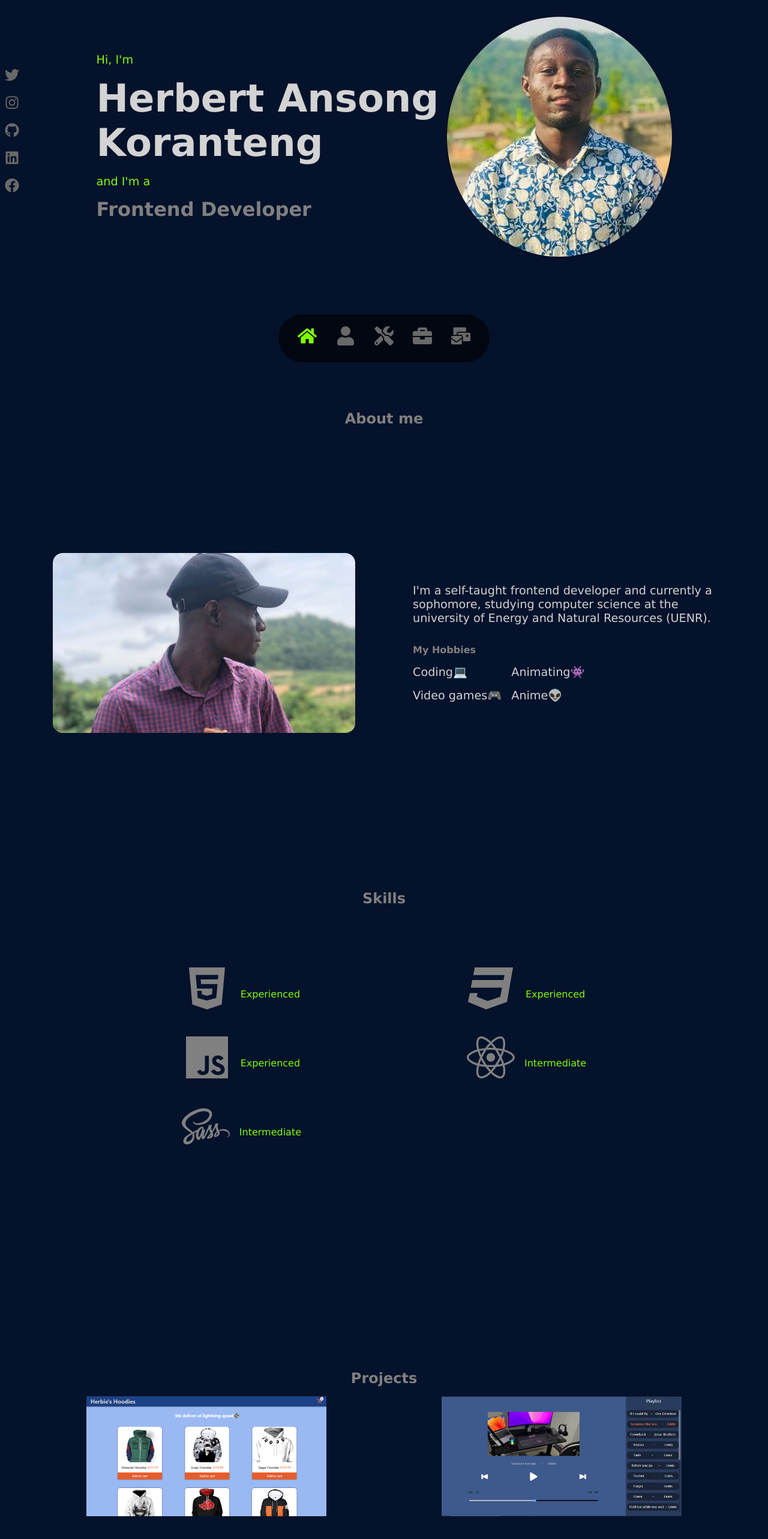
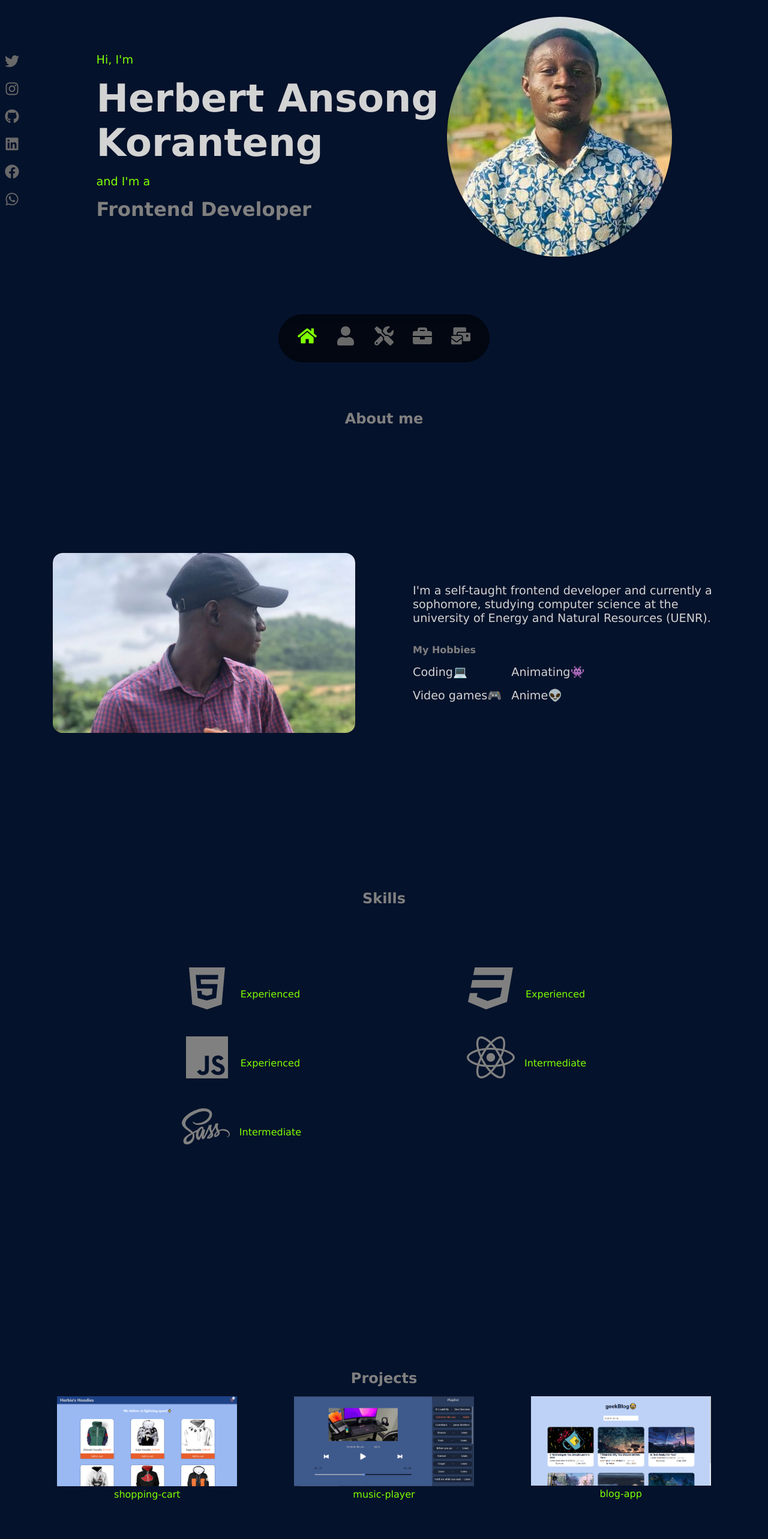
Before and after one commit to H-erbie/Portfolio-website, a React (Vite) app: page / in a window 1280 px wide. Shown: the part 180-2746 px from the top of the page at 60% size. Built offline with nearby package versions, Linux system fonts and the light colour scheme.

Commit message:
second commit

```diff
--- a/src/App.css
+++ b/src/App.css
@@ -329,8 +329,12 @@ textarea{
 }
 .logo{
   font-size: 1.3rem;
-  letter-spacing: 0.8rem;
+  letter-spacing: 0.6rem;
   color: var(--light-gray);
+}
+.project-name{
+  color: var(--color-bg-variant);
+  text-align: center;
 }
 .switch{
   font-size: 2.5rem;
@@ -463,6 +467,13 @@ textarea{
   width: 300px;
   height: 200px;
 }
+.col-more .project-overlay{
+  height: 150px;
+}
+.col-more .live, .col-more .code{
+  font-size: 0.8rem;
+}
+
 .project{
   overflow: hidden;
   width: 400px;
--- a/src/Assets.jsx
+++ b/src/Assets.jsx
@@ -5,6 +5,7 @@ import {
   FaInstagram,
   FaLinkedin,
   FaFacebook,
+  FaWhatsapp,
   FaUser,
   FaTools,
   FaBriefcase,
@@ -17,6 +18,7 @@ import {
 } from "react-icons/fa";
 import p1 from './assets/images/p1.png'
 import p2 from './assets/images/p2.png'
+import p3 from './assets/images/p3.png'
 
 export const navLinks = [
   {
@@ -54,17 +56,17 @@ export const navLinks = [
 export const socials = [
   {
     id: 1,
-    url: "",
+    url: "https://www.twitter.com/ansongherbie ",
     icon: <FaTwitter />,
   },
   {
     id: 2,
-    url: "",
+    url: "https://instagram.com/her_bie__",
     icon: <FaInstagram />,
   },
   {
     id: 3,
-    url: "",
+    url: "https://www.github.com/h-erbie",
     icon: <FaGithub />,
   },
   {
@@ -74,8 +76,13 @@ export const socials = [
   },
   {
     id: 5,
-    url: "",
+    url: "https://www.facebook.com/profile.php?id=100058721127259",
     icon: <FaFacebook />,
+  },
+  {
+    id: 5,
+    url: "https://wa.me/233553187203",
+    icon: <FaWhatsapp />,
   },
 ];
 export const langs = [
@@ -109,16 +116,23 @@ export const langs = [
 export const projects = [
   {
     id: 1,
-    name: 'react-hoodie-shopping-cart',
+    name: 'shopping-cart',
     img: p1,
     code: 'https://github.com/H-erbie/React-Hoodie-Shopping-Cart',
     live: 'https://react-hoodie-shopping-cart.netlify.app',
   },
   {
     id: 2,
-    name: 'react-music-player',
+    name: 'music-player',
     img: p2,
     code: 'https://github.com/H-erbie/React-music-player-Cart',
     live: 'https://react-music-player.netlify.app',
   },
+  {
+    id: 2,
+    name: 'blog-app',
+    img: p3,
+    code: 'https://github.com/H-erbie/geekBlog',
+    live: 'https://geekBlog.netlify.app',
+  },
 ]
--- a/src/components/Projects.jsx
+++ b/src/components/Projects.jsx
@@ -20,6 +20,7 @@ const Projects = () => {
                   <button className="btn code">Source code🐈</button>
                 </a>
               </div>
+              <p className='project-name'>{name}</p>
             </article>
           );
         })}
--- a/src/components/SocialLinks.jsx
+++ b/src/components/SocialLinks.jsx
@@ -8,7 +8,7 @@ const SocialLinks = () => {
         {socials.map((link) => {
           const { id, url, icon } = link;
           return (
-            <a href={url} key={id} className="social-link">
+            <a href={url} target='_blank' key={id} className="social-link">
               {icon}
             </a>
           );
```
Also changed, not shown: src/assets/images/p3.png (added).
